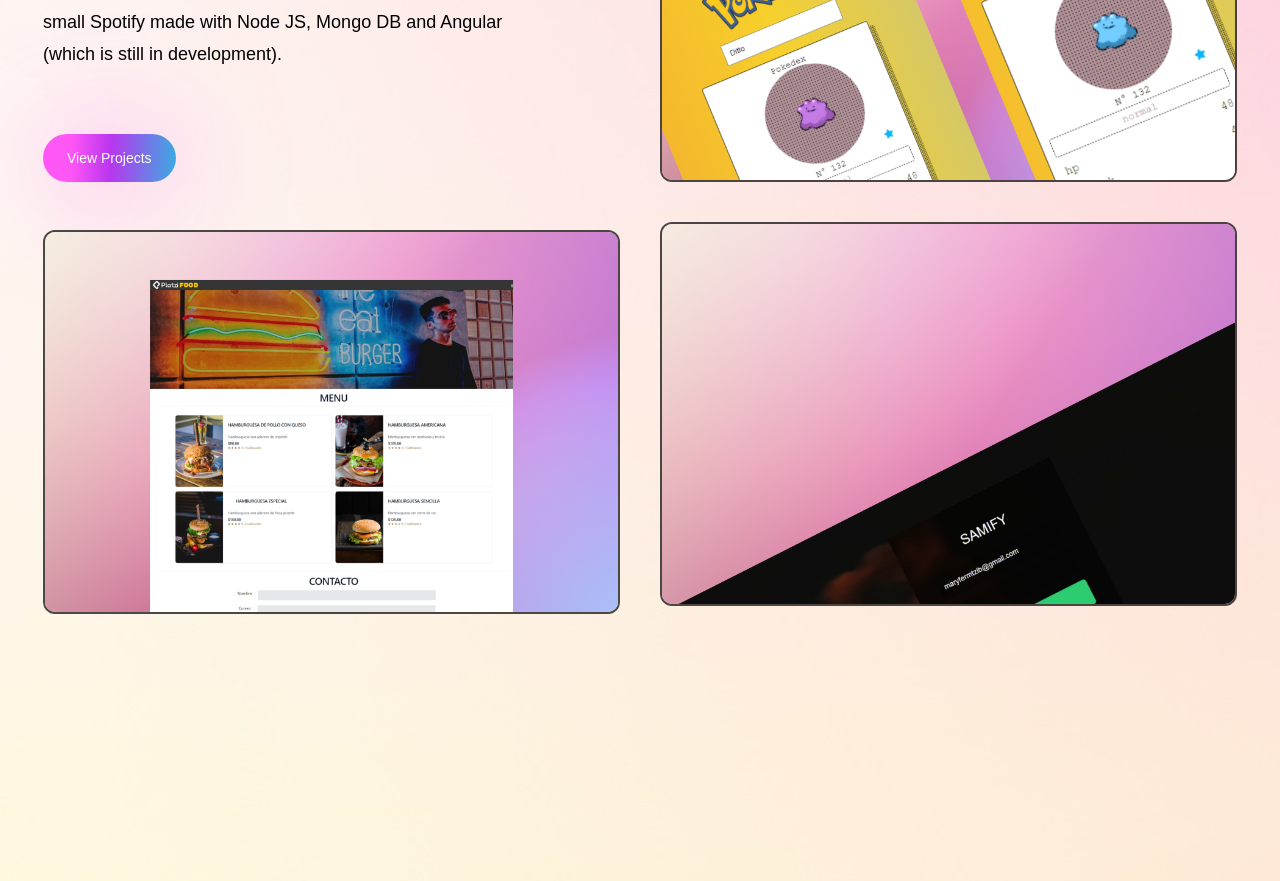
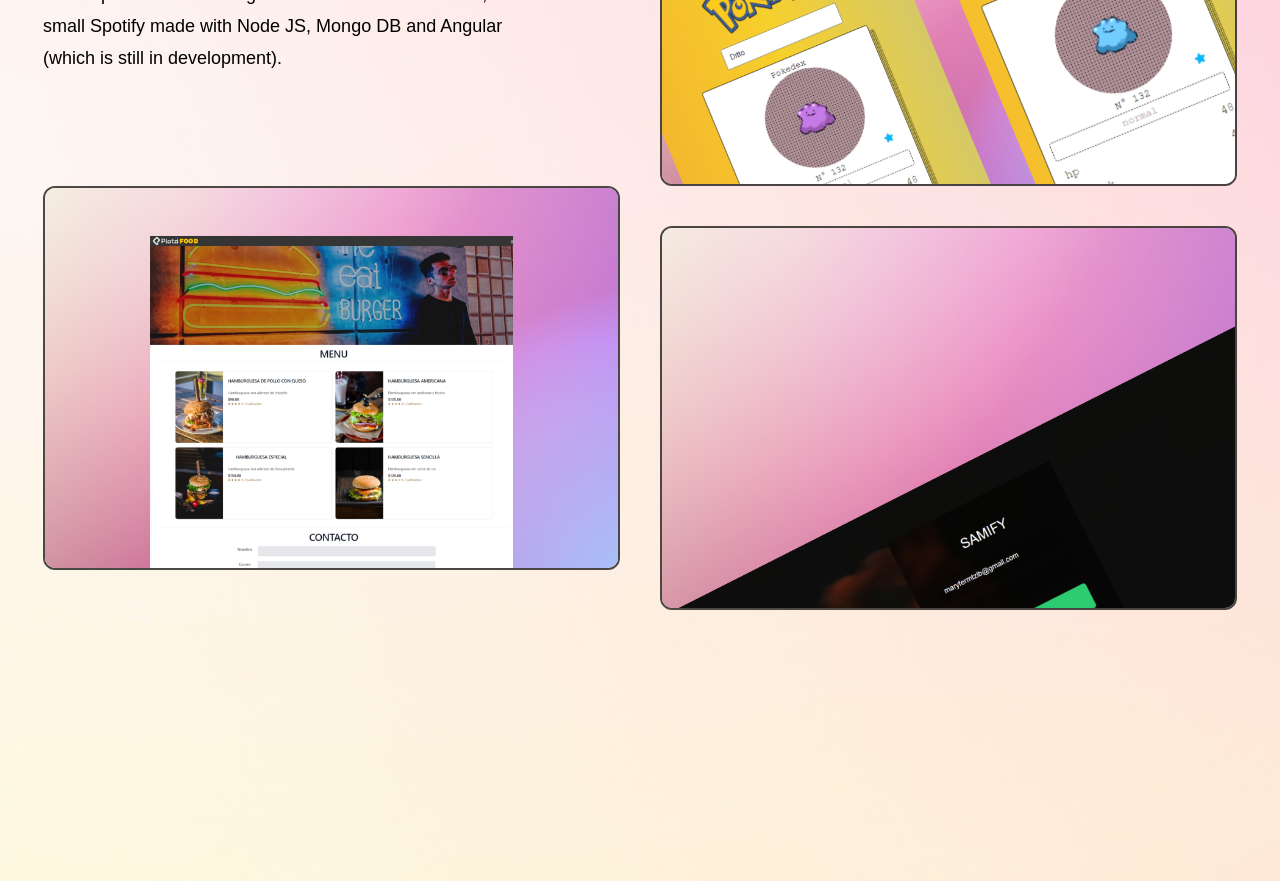
Before and after one commit to mf-mlz/porfolio-mfmlz, a React (Create React App) app: page / in a window 1280 px wide. Shown: the part 2620-3501 px from the top of the page. Built offline with nearby package versions, Linux system fonts and the light colour scheme; the HTML template or start-up script is replaced by a standard one.

Commit message:
fix(Se quita Botón)

```diff
--- a/src/components/Work.js
+++ b/src/components/Work.js
@@ -27,8 +27,8 @@ const Work = ({ theme }) => {
               <p className='max-w-lg mb-16 font-poppins text-black dark:text-white'>
               Among some small projects that I have done, they range from exercises to small pages made with Bootstrap or Tailwind CSS, also to practice consuming a REST API like Pokemon's, and a small Spotify made with Node JS, Mongo DB and Angular (which is still in development).
               </p>
-              <button className='btn btn-sm font-poppins'>
-                <a href='https://mf-mlz.github.io/mf-mlz/proyectos.html' target='_blank' rel="noopener noreferrer">View Projects</a></button>
+              {/* <button className='btn btn-sm font-poppins'>
+                <a href='https://mf-mlz.github.io/mf-mlz/proyectos.html' target='_blank' rel="noopener noreferrer">View Projects</a></button> */}
             </div>
             <div className='group relative overflow-hidden border-2 border-black/70 dark:border-white/50 rounded-xl h-96'>
               <div className='group-hover:bg-black/70 w-full h-full absolute z-40 transition-all duration-300'></div>
```
